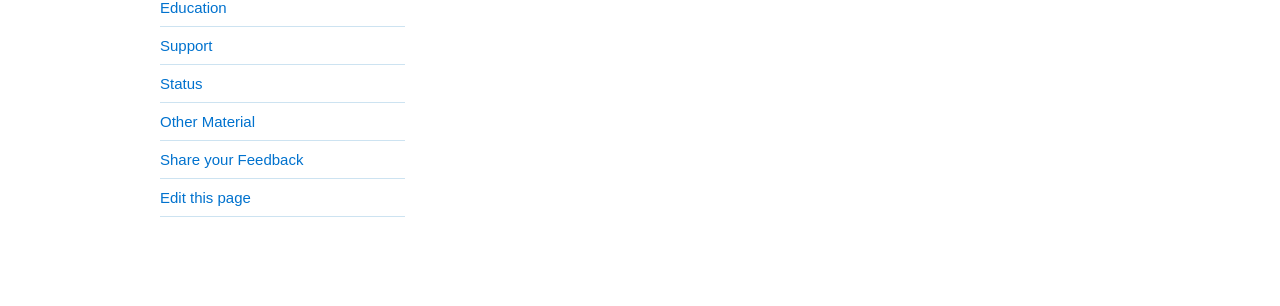
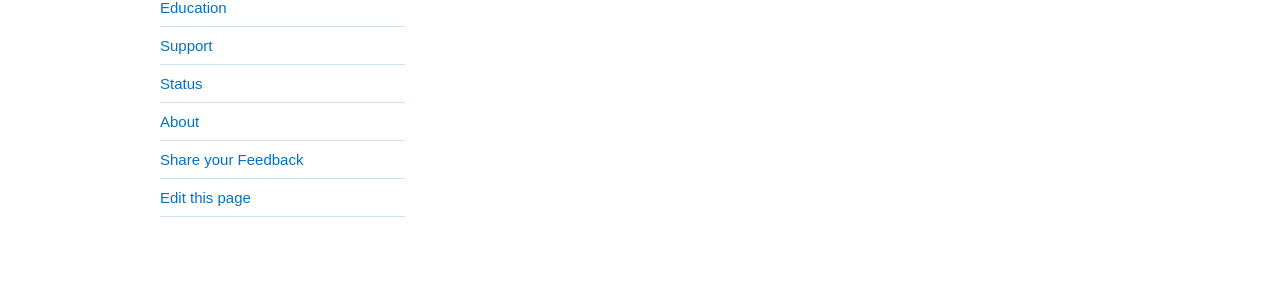
Before and after one commit to 18F/API-All-the-X, a Jekyll site: the page built from pages/security_FAQ.md, in a window 1280 px wide. Shown: the part 336-642 px from the top of the page. Built offline with Jekyll 4.4.1, drawn with Linux system fonts in a browser that asks for light colours.

Commit message:
other material -> about

```diff
--- a/_config.yml
+++ b/_config.yml
@@ -62,8 +62,8 @@ navigation:
 - text: Status
   url: pages/status.html
   internal: true
-- text: Other Material
-  url: pages/other_material.html
+- text: About
+  url: pages/about.html
   internal: true
 - text: Share your Feedback
   url: https://github.com/18F/API-All-the-X/issues
```
